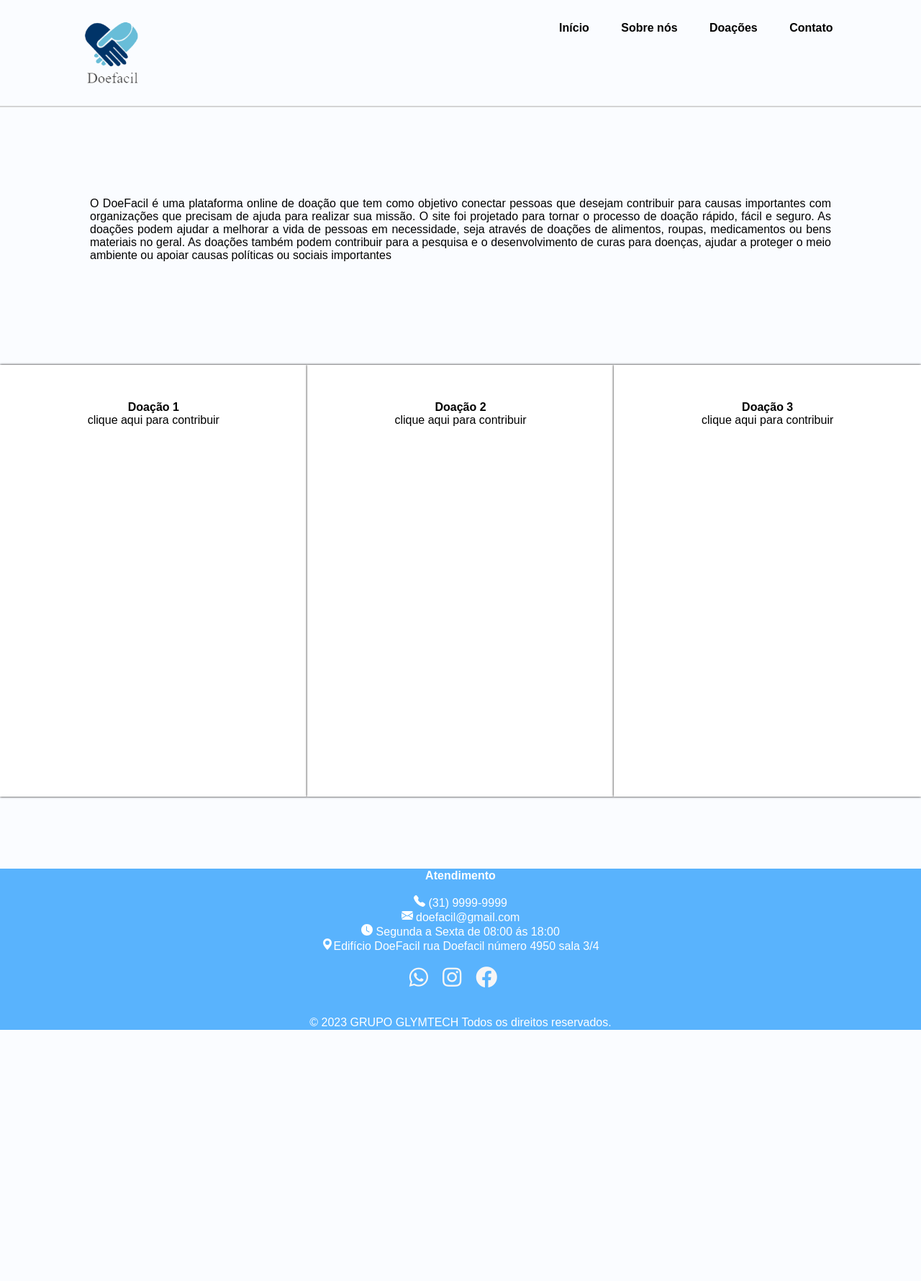
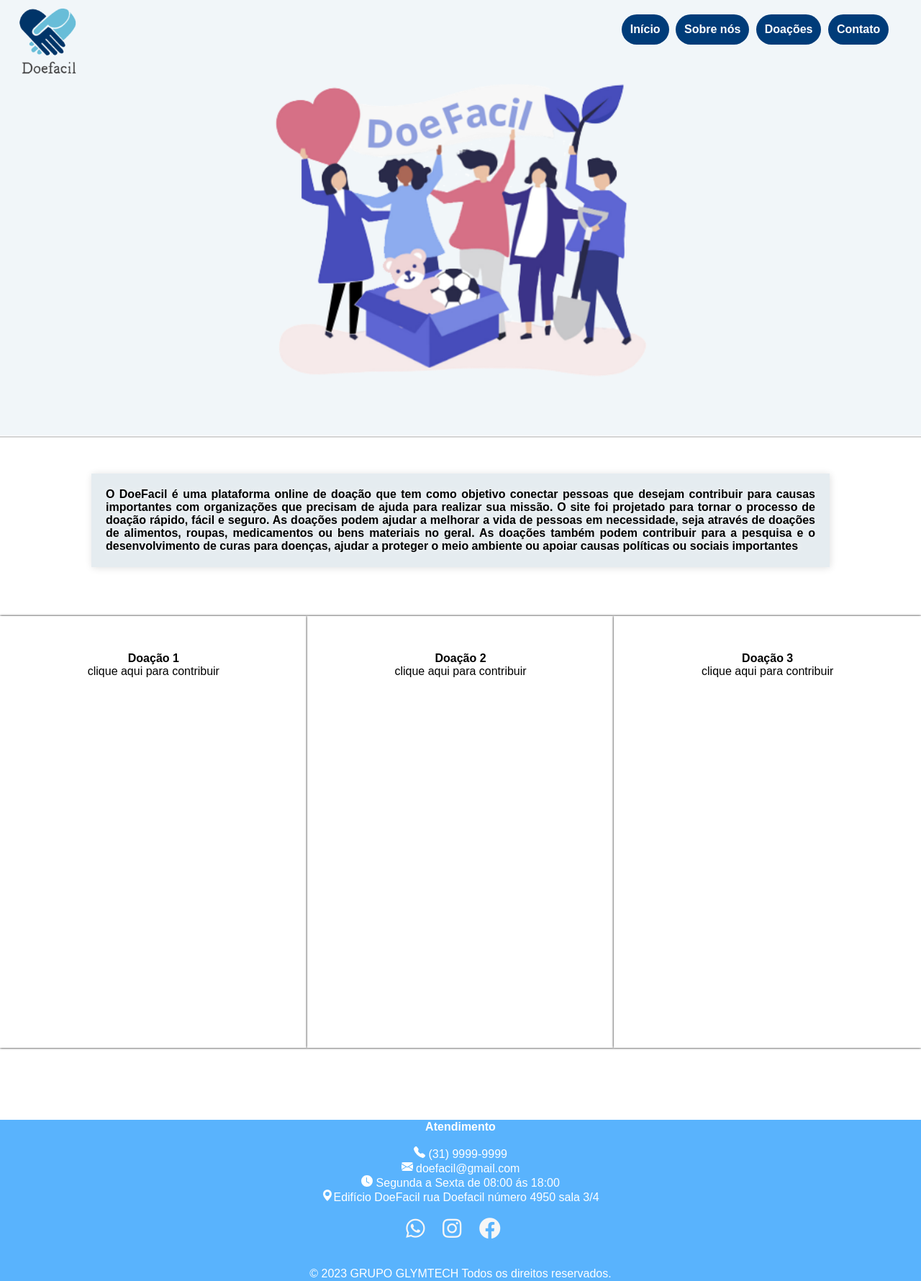
Before and after one commit to yuriresende1/Doefacil, a PHP site: page / in a window 1280 px wide. Shown: the whole page at 72% size. Before the commit the page ends 1431 px from the top, so only its background shows below. Run offline with PHP 8.4, Linux system fonts and the light colour scheme.

Commit message:
re-design

```diff
--- a/Doefacil/assets/cssdoefacil.css
+++ b/Doefacil/assets/cssdoefacil.css
@@ -5,18 +5,85 @@
 }
 
 body {
-    background-color: #fafcff;;
+    background-color: #ffffff;
 }
 
 header {
-    background-color: #59b3fd;
-    padding: 20px;
+	background-color: #F1F6F9;
+    height: 605px;
+    background-image: url(./cabeçalho.png);
+    background-size: 60%;
+    background-position: center;
+    background-repeat: no-repeat;
+    display: flex;
+    justify-content: flex-end;
+}
+
+.logo {
+    width: 9%;
+    margin-left: 10px;
+    position: absolute;
+    left: 0;
+    top: 0;
+
+}
+
+nav {
+    display: inline-block;
+    text-align: right;
+    list-style: none;
+    padding: 10;
+    width: 84%;
+    margin: 5px 50px;
+    margin-left: 20px;
+    padding: 15px 10px;
+    align-items: left;
+    justify-content: space-between;
+
+}
+
+nav ul li {
+    display: inline-block;
+    list-style: none;
+    margin-left: 5px;
+    background-color: #003c79;
+    border-radius: 30px;
+    border-width: 100px;
+    padding: 10px;
+}
+
+nav ul li a{
+    display: block;
+    padding: 2px;
+    text-decoration: none;
+    color: #ffffff;
+    font-weight: bold;
+}
+
+nav ul li a:hover{
+    color: #59b3fd;
+    content: "";
+}
+
+
+.styled-hr {
+    border: 1px solid #d4d4d4;
+    margin: 1px 0;
 }
 
 .descrição {
     text-align: justify;
-    margin: 125px;
+    margin: 50px;
+    margin-right: 127px;
+    margin-left: 127px;
+    margin-bottom: 50px;
+    background-color: #e5ecf0;
+    box-shadow: 1px 1px 10px #e0e0e0;
+    padding: 20px;
+    font-weight: bold;
+    text-shadow: 0px 0px 10px rgb(255, 255, 255);
 }
+
 
 .container {
     display: flex;
@@ -42,73 +109,6 @@ footer {
 }
 
 
-nav {
-    display:flex;
-    width: 84%;
-    margin: auto;
-    padding: 20px 0;
-    align-items: left;
-    justify-content: space-between;
-}
-
-.styled-hr {
-    border: 1px solid #d4d4d4;
-    margin: 1px 0;
-  }
-
-.logo {
-    width: 10%;
-
-}
-
-nav ul li {
-    display: inline-block;
-    list-style: none;
-    margin: 10px 20px;
-}
-
-nav ul li a{
-    text-decoration: none;
-    color: #000;
-    font-weight: bold;
-}
-
-nav ul li a:hover{
-    color: #59b3fd;
-}
-
-.detel{
-    margin-left: 8%;
-    margin-top: 15%;
-}
-
-.detel h1{
-    font-size: 50px;
-    color: #212121;
-    margin-bottom: 20px;
-}
-
-
-.detel p{
-    color: #555;
-    line-height: 22px;
-}
-
-.detel a{
-    background: #212121;
-    padding: 10px 18px;
-    text-decoration: none;
-    font-weight: bold;
-    color: #fff;
-    display: inline-block;
-    margin: 30px 0;
-    border-radius: 5px;
-}
-
-.detel a:hover{
-    background-color: #59b3fd;
-}
-
 .images{
     width: 45%;
     height: 75%;
@@ -117,28 +117,8 @@ nav ul li a:hover{
     right: 1px;
 }
 
-.images img{
-    height: 100%;
-    position: absolute;
-    left: 50%;
-    bottom: 0;
-    transform: translateX(-50%);
-    transition: bottom 1s, left 1s;
-}
 
-.images:hover .shape{
-    bottom: 40px;
-}
 
-.images:hover .fotocv2{
-    left: 45%;
-}
-
-.social{
-    display: flex;
-    align-items: center;
-    justify-content: center;
-}
 
 .social a{
     font-size: 30px;
--- a/Doefacil/index.html
+++ b/Doefacil/index.html
@@ -9,7 +9,8 @@
     <link rel="stylesheet" href="https://cdnjs.cloudflare.com/ajax/libs/font-awesome/5.15.3/css/all.min.css" integrity="sha512-iBBXm8fW90+nuLcSKlbmrPcLa0OT92xO1BIsZ+ywDWZCvqsWgccV3gFoRBv0z+8dLJgyAHIhR35VZc2oM/gI1w==" crossorigin="anonymous" referrerpolicy="no-referrer" />
 </head>
 <body>
-    <div class="">
+    <header>
+        <div class="botões">
         <nav>
             <img src="./assets/Doefacillogo.png" class="logo">
             <ul>
@@ -20,6 +21,7 @@
             </ul>
         </nav>
     </div>
+    </header>
     <hr class="styled-hr">
     <main>
     <p class="descrição">
```
Also changed, not shown: Doefacil/assets/Doefacillogo.png, Doefacil/assets/cabeçalho.png (added).
